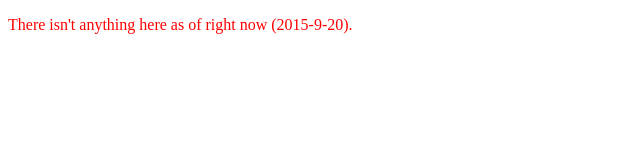
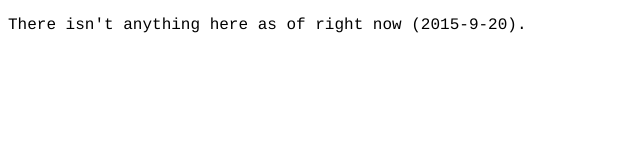
Before and after one commit to 0002/0002.github.io, a plain HTML site: page index.html in a window 1280 px wide. Shown: the whole page, without its empty margins (0-640 px from the left). Drawn offline with Linux system fonts and the light colour scheme.

Commit message:
Made some trivial changes to see if I still remember CSS

```diff
--- a/index.css
+++ b/index.css
@@ -1,3 +1,4 @@
 p {
-    color: red;
+    color: black;
+    font-family: courier;
 }
```
